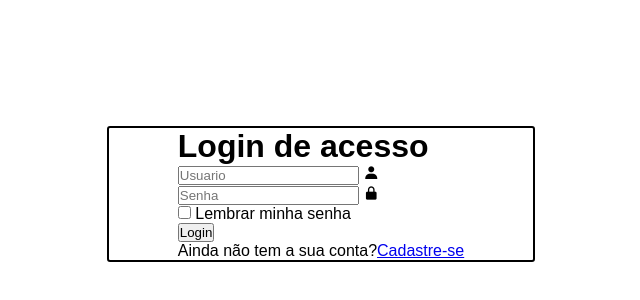
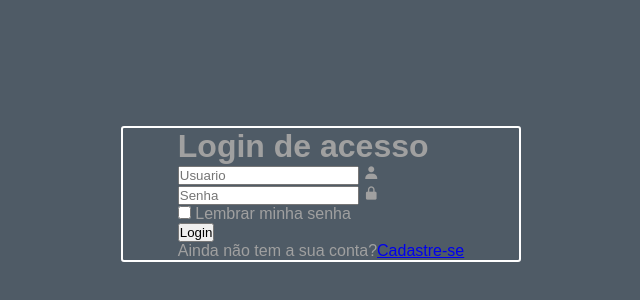
Before and after one commit to luccasdev19/Tela-de-login, a plain HTML site: page index.html in a window 1280 px wide. Shown: the part 206-506 px from the top of the page, without its empty margins (319-959 px from the left). Drawn offline with nearby package versions, Linux system fonts and the light colour scheme.

Commit message:
commit feito

```diff
--- a/styles.css
+++ b/styles.css
@@ -9,17 +9,20 @@ body {
     display: flex;
     justify-content: center;
     align-items: center;
+    background-color: #4F5B66;
     min-height: 100vh;
     background-size: cover;
     background-position: center;
 }
 
 .Conteiner {
-    width: 428px;
+    width: 400px;
     display: flex;
     justify-content: center;
     background-color: transparent;
     border: 2px solid;
+    border-color: #fff;
+    color: #A0A0A0;
     border-radius: 3px;
     font-size: 1rem;
 }
```
Also changed, not shown: 1 other file.
